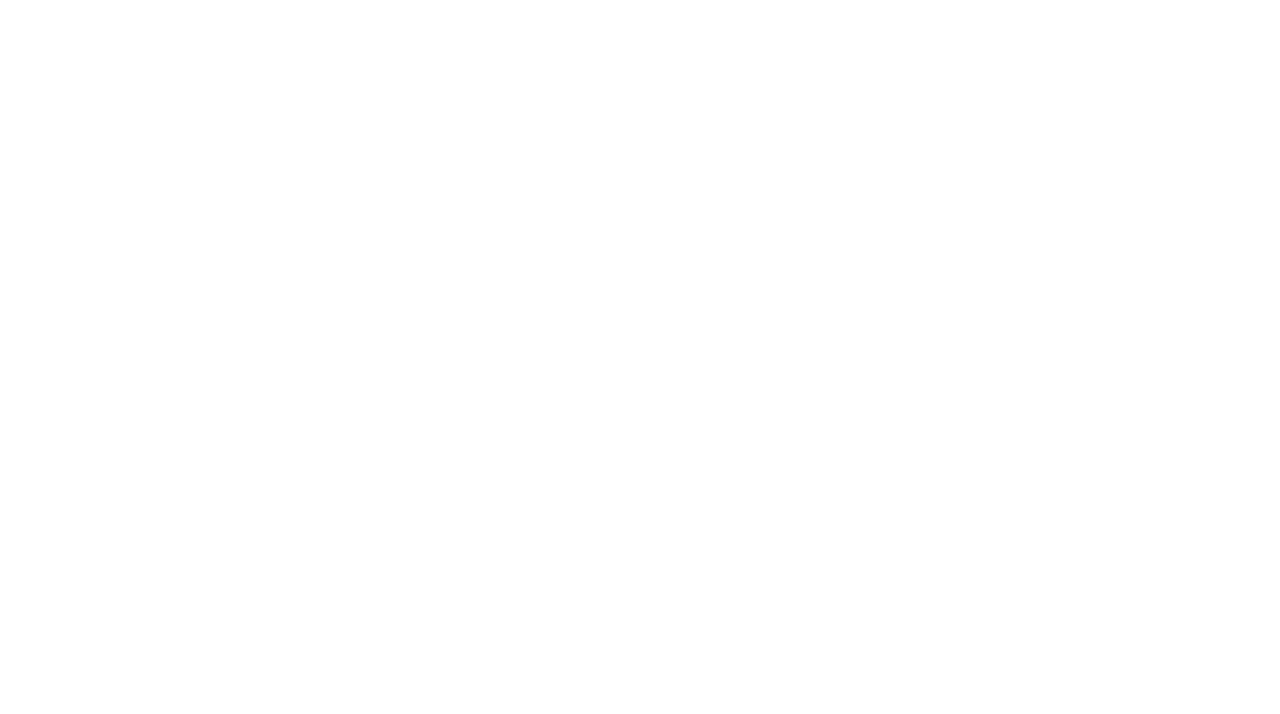
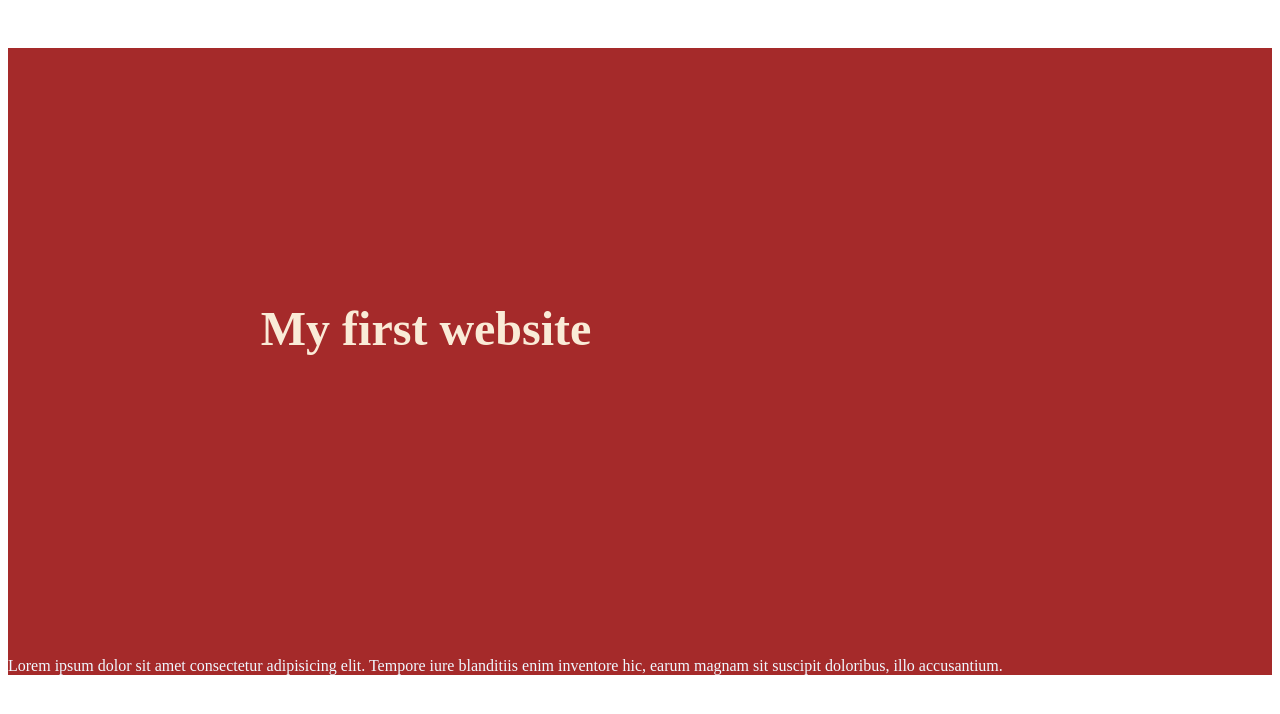
Before and after one commit to OviBagchi/my-simple-website2, a plain HTML site: page index.html in a window 1280 px wide. Drawn offline with Linux system fonts and the light colour scheme.

Commit message:
added the first blog

```diff
--- a/index.html
+++ b/index.html
@@ -4,8 +4,13 @@
     <meta charset="UTF-8">
     <meta name="viewport" content="width=device-width, initial-scale=1.0">
     <title>my simple website2</title>
+    <link rel="stylesheet" href="styles/blog.css">
 </head>
 <body>
+    <div>
+        <h3>My first website</h3>
+        <p>Lorem ipsum dolor sit amet consectetur adipisicing elit. Tempore iure blanditiis enim inventore hic, earum magnam sit suscipit doloribus, illo accusantium.</p>
+    </div>
 
 </body>
 </html>
--- /dev/null
+++ b/styles/blog.css
@@ -0,0 +1,15 @@
+div{
+    background-color: brown;
+
+}
+div h3{
+    color: antiquewhite;
+    padding: 20%;
+    font-size: 3rem;
+}
+
+
+div p{
+    color: aliceblue;
+
+}
```
